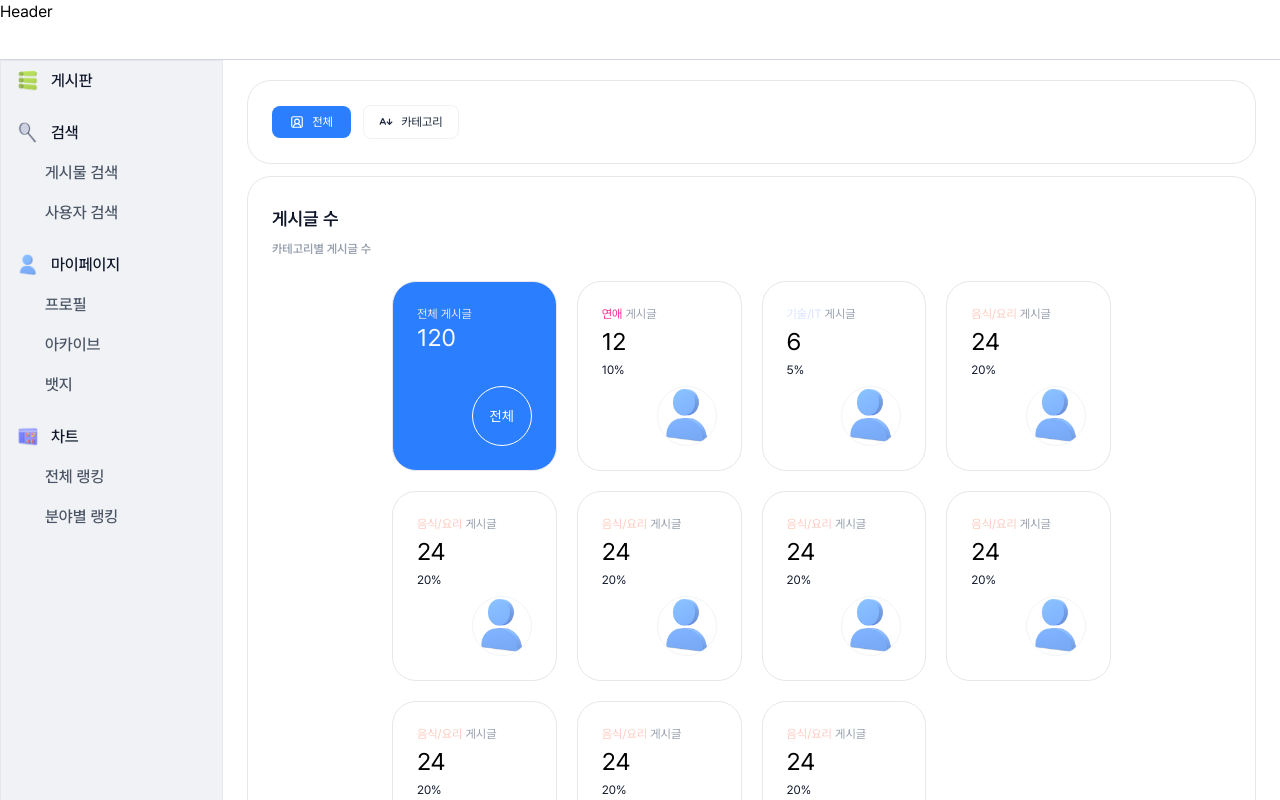
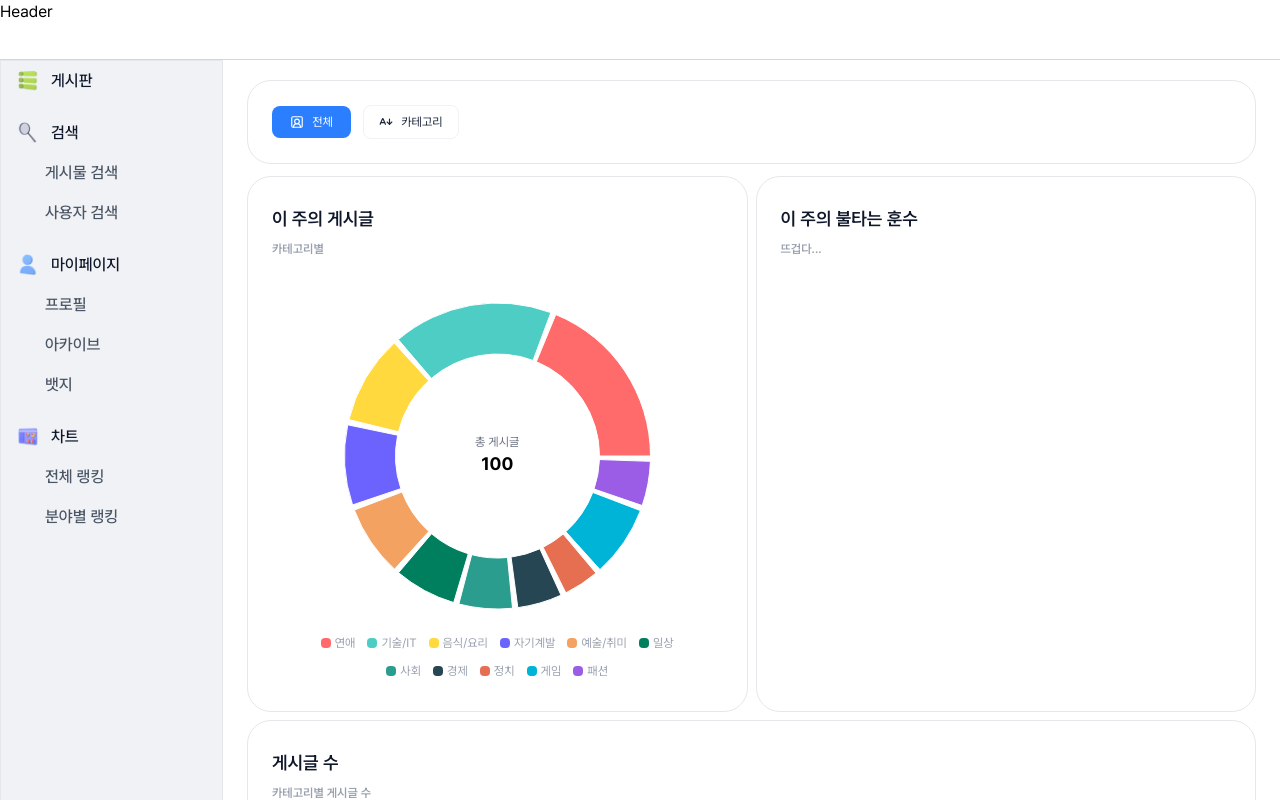
Before and after one commit to prgrms-fe-devcourse/FE7-PROJECT3-TEAM-2, a Next.js app: page /chart/all-rank in a window 1280 px wide. Shown: the top 800 px of the page. Built offline with nearby package versions, Linux system fonts and the light colour scheme.

Commit message:
feat: 카테고리별 통계 UI 및 이 주의 게시글 UI 추가

```diff
--- a/src/app/chart/all-rank/page.tsx
+++ b/src/app/chart/all-rank/page.tsx
@@ -1,5 +1,7 @@
 import AdoptStatsComponent from "@/components/chart/allRank/AdoptStatsComponent";
 import AllRankComponent from "@/components/chart/allRank/AllRankComponent";
+import WeeklyHotPostComponent from "@/components/chart/allRank/WeeklyHotPostComponent";
+import WeeklyPostByCategoryComponent from "@/components/chart/allRank/WeeklyPostByCategoryComponent";
 
 export default function page() {
   const postStats = {
@@ -33,11 +35,44 @@ export default function page() {
     ],
   };
 
+  const adoptStats = [
+    { name: "연애", 훈수: 100, 채택: 50 },
+    { name: "IT", 훈수: 100, 채택: 40 },
+    { name: "A", 훈수: 100, 채택: 30 },
+    { name: "B", 훈수: 100, 채택: 35 },
+    { name: "C", 훈수: 100, 채택: 45 },
+    { name: "D", 훈수: 100, 채택: 40 },
+    { name: "E", 훈수: 100, 채택: 38 },
+    { name: "F", 훈수: 100, 채택: 37 },
+    { name: "F", 훈수: 100, 채택: 37 },
+    { name: "F", 훈수: 100, 채택: 37 },
+    { name: "F", 훈수: 100, 채택: 37 },
+    { name: "F", 훈수: 100, 채택: 37 },
+  ];
+
+  const categoryData = [
+    { name: "연애", value: 20, color: "#FF6B6B" },
+    { name: "기술/IT", value: 18, color: "#4ECDC4" },
+    { name: "음식/요리", value: 10, color: "#FFD93D" },
+    { name: "자기계발", value: 9, color: "#6C63FF" },
+    { name: "예술/취미", value: 8, color: "#F4A261" },
+    { name: "일상", value: 7, color: "#007F5F" },
+    { name: "사회", value: 6, color: "#2A9D8F" },
+    { name: "경제", value: 5, color: "#264653" },
+    { name: "정치", value: 4, color: "#E76F51" },
+    { name: "게임", value: 8, color: "#00B4D8" },
+    { name: "패션", value: 5, color: "#9B5DE5" },
+  ];
+
   return (
     <div className="flex flex-col gap-2">
+      <div className="grid grid-cols-1 gap-2 sm:grid-cols-1 md:grid-cols-2 lg:grid-cols-2 xl:grid-cols-2 2xl:grid-cols-2">
+        <WeeklyPostByCategoryComponent data={categoryData} />
+        <WeeklyHotPostComponent />
+      </div>
       <AllRankComponent title="게시글" stats={postStats} />
       <AllRankComponent title="훈수" stats={commentStats} />
-      <AdoptStatsComponent />
+      <AdoptStatsComponent stats={adoptStats} />
     </div>
   );
 }
--- a/src/app/chart/category-rank/page.tsx
+++ b/src/app/chart/category-rank/page.tsx
@@ -1,3 +1,5 @@
+import CategoryRankComponent from "@/components/chart/categoryRank/CategoryRankComponent";
+
 export default function page() {
-  return <div>카테고리 랭킹</div>;
+  return <CategoryRankComponent />;
 }
--- a/src/components/chart/allRank/AdoptStatsComponent.tsx
+++ b/src/components/chart/allRank/AdoptStatsComponent.tsx
@@ -3,22 +3,15 @@
 import { Bar, BarChart, Cell, ResponsiveContainer as RsponsiveContain, Tooltip, XAxis } from "recharts";
 import ResponsiveContainer from "@/components/common/ResponsiveContainer";
 
-export default function AdoptStatsComponent() {
-  const data = [
-    { name: "연애", 훈수: 100, 채택: 50 },
-    { name: "IT", 훈수: 100, 채택: 40 },
-    { name: "A", 훈수: 100, 채택: 30 },
-    { name: "B", 훈수: 100, 채택: 35 },
-    { name: "C", 훈수: 100, 채택: 45 },
-    { name: "D", 훈수: 100, 채택: 40 },
-    { name: "E", 훈수: 100, 채택: 38 },
-    { name: "F", 훈수: 100, 채택: 37 },
-    { name: "F", 훈수: 100, 채택: 37 },
-    { name: "F", 훈수: 100, 채택: 37 },
-    { name: "F", 훈수: 100, 채택: 37 },
-    { name: "F", 훈수: 100, 채택: 37 },
-  ];
-
+export default function AdoptStatsComponent({
+  stats,
+}: {
+  stats: {
+    name: string;
+    훈수: number;
+    채택: number;
+  }[];
+}) {
   return (
     <ResponsiveContainer className="w-full px-6 py-7">
       {
@@ -28,9 +21,9 @@ export default function AdoptStatsComponent() {
             <span className="text-text-light text-xs font-semibold">훈수별 채택</span>
           </div>
           <div className="mx-auto h-[400px] w-11/12">
-            <RsponsiveContain className="h-[400px] w-full focus:outline-none">
+            <RsponsiveContain className="h-[400px] w-full">
               <BarChart
-                data={data}
+                data={stats}
                 width={100}
                 height={100}
                 barCategoryGap="25%"
@@ -49,7 +42,7 @@ export default function AdoptStatsComponent() {
                 {/* 전체 훈수 (연한 회색) */}
                 {/* 채택된 훈수 (진한 색상) */}
                 <Bar dataKey="채택" stackId="a" radius={[0, 0, 8, 8]} activeBar={false}>
-                  {data.map((_, i) => (
+                  {stats.map((_, i) => (
                     <Cell key={`cell-${i}`} fill="#007A55" />
                   ))}
                 </Bar>
--- a/src/components/chart/allRank/AllRankCard.tsx
+++ b/src/components/chart/allRank/AllRankCard.tsx
@@ -47,7 +47,6 @@ export default function AllRankCard({
         <div className="text-text-title text-xs">{category.percent}%</div>
       </div>
       <div className="flex w-full justify-end">
-        {/* 이미지 */}
         <CircleProfileImage src={test} alt="test" rounded="full" size="lg" className="cursor-none" />
       </div>
     </ResponsiveContainer>
--- a/src/components/chart/allRank/AllRankComponent.tsx
+++ b/src/components/chart/allRank/AllRankComponent.tsx
@@ -33,7 +33,7 @@ export default function AllRankComponent({
           </div>
           <div className="mx-auto grid w-3/4 grid-cols-1 gap-5 sm:grid-cols-1 md:grid-cols-2 lg:grid-cols-3 xl:grid-cols-4 2xl:grid-cols-5">
             <ResponsiveContainer className="bg-main col-span-1 p-6">
-              <div className="not-[]:flex mb-2 flex-col gap-1">
+              <div className="mb-2 flex flex-col gap-1">
                 <div className="text-xs text-gray-200">전체 {title}</div>
                 <div className="text-2xl text-gray-50">{stats.total}</div>
                 <span className="invisible text-xs">0%</span>
--- /dev/null
+++ b/src/components/chart/allRank/WeeklyHotPostComponent.tsx
@@ -0,0 +1,14 @@
+import ResponsiveContainer from "@/components/common/ResponsiveContainer";
+
+export default function WeeklyHotPostComponent() {
+  return (
+    <ResponsiveContainer className="w-full px-6 py-7">
+      <div className="flex flex-col">
+        <div className="mb-6 flex flex-col gap-2">
+          <span className="text-text-title text-lg font-semibold">이 주의 불타는 훈수</span>
+          <span className="text-text-light text-xs font-semibold">뜨겁다...</span>
+        </div>
+      </div>
+    </ResponsiveContainer>
+  );
+}
--- /dev/null
+++ b/src/components/chart/allRank/WeeklyPostByCategoryComponent.tsx
@@ -0,0 +1,76 @@
+"use client";
+
+import { Cell, Pie, PieChart, ResponsiveContainer as RsponsiveContain, Tooltip } from "recharts";
+import ResponsiveContainer from "@/components/common/ResponsiveContainer";
+
+type CategoryData = {
+  name: string;
+  value: number;
+  color: string;
+};
+
+interface Props {
+  data: CategoryData[];
+}
+
+export default function WeeklyPostByCategoryComponent({ data }: Props) {
+  const totalPosts = data.reduce((sum, d) => sum + d.value, 0);
+
+  return (
+    <ResponsiveContainer className="min-h-0 w-full px-6 py-7">
+      <div className="flex flex-col">
+        <div className="mb-6 flex flex-col gap-2">
+          <span className="text-text-title text-lg font-semibold">이 주의 게시글</span>
+          <span className="text-text-light text-xs font-semibold">카테고리별</span>
+        </div>
+      </div>
+      <div className="mx-auto h-fit w-11/12">
+        <div className="relative h-[350px] min-h-[300px] w-full min-w-0">
+          <RsponsiveContain width="100%" height="100%">
+            <PieChart>
+              <Pie
+                data={data}
+                dataKey="value"
+                nameKey="name"
+                width={100}
+                height={100}
+                cx="50%"
+                cy="50%"
+                innerRadius="60%"
+                outerRadius="90%"
+                paddingAngle={2}
+                stroke="#fff"
+              >
+                {data.map((d, index) => (
+                  <Cell key={`cell-${index}`} fill={d.color} />
+                ))}
+              </Pie>
+              <Tooltip
+                contentStyle={{
+                  borderRadius: "8px",
+                  backgroundColor: "#fff",
+                  border: "1px solid #ddd",
+                }}
+                formatter={(value, name) => [`${value}개`, name]}
+              />
+            </PieChart>
+          </RsponsiveContain>
+          <div className="absolute top-1/2 left-1/2 -translate-x-1/2 -translate-y-1/2 text-center">
+            <p className="text-xs text-gray-500">총 게시글</p>
+            <p className="text-lg font-bold">{totalPosts}</p>
+          </div>
+        </div>
+        {/* 중앙에 총 게시글 수 표시 */}
+
+        <div className="flex flex-wrap items-center justify-center gap-3 px-3 py-1 text-xs">
+          {data.map((d, i) => (
+            <div key={i} className="flex items-center gap-1">
+              <span className="inline-block h-2.5 w-2.5 rounded-sm" style={{ backgroundColor: d.color }}></span>
+              <span className="text-text-light">{d.name}</span>
+            </div>
+          ))}
+        </div>
+      </div>
+    </ResponsiveContainer>
+  );
+}
--- /dev/null
+++ b/src/components/chart/categoryRank/AdoptRatioChart.tsx
@@ -0,0 +1,58 @@
+"use client";
+
+import { PolarAngleAxis, RadialBar, RadialBarChart } from "recharts";
+
+interface Props {
+  label: string;
+  percentage: number;
+  color?: string;
+}
+
+export default function AdoptRatioChart({ label, percentage, color = "#007F5F" }: Props) {
+  const data = [
+    {
+      name: label,
+      value: percentage,
+      fill: color,
+    },
+  ];
+
+  return (
+    <div className="flex flex-col items-center justify-center">
+      {/* 상단 라벨 */}
+      <span className="mb-2 text-sm font-semibold text-gray-400">{label}</span>
+
+      {/* 원형 게이지 */}
+      <div className="relative">
+        <RadialBarChart
+          width={100}
+          height={100}
+          cx="50%"
+          cy="50%"
+          innerRadius="80%"
+          outerRadius="100%"
+          barSize={8}
+          startAngle={90}
+          endAngle={-270}
+          data={data}
+        >
+          {/* 배경 원 */}
+          <PolarAngleAxis type="number" domain={[0, 100]} angleAxisId={0} tick={false} />
+          <RadialBar
+            background={{
+              fill: "#f0f1f3", // 회색 배경 원
+            }}
+            dataKey="value"
+            cornerRadius={50}
+            fill={color}
+          />
+        </RadialBarChart>
+
+        {/* 가운데 % 텍스트 */}
+        <span className="absolute inset-0 flex items-center justify-center text-[15px] font-semibold text-gray-800">
+          {percentage}%
+        </span>
+      </div>
+    </div>
+  );
+}
--- /dev/null
+++ b/src/components/chart/categoryRank/CategoryRankCard.tsx
@@ -0,0 +1,37 @@
+import ResponsiveContainer from "@/components/common/ResponsiveContainer";
+import AdoptRatioChart from "./AdoptRatioChart";
+
+export default function CategoryRankCard() {
+  return (
+    <ResponsiveContainer className="col-span-1 flex min-h-[360px] flex-col gap-10 p-6">
+      <div className="flex flex-col gap-2">
+        <span className="text-text-light text-sm font-semibold">카테고리</span>
+        <span className="text-lg font-semibold text-pink-500">연애</span>
+      </div>
+      <div className="flex flex-col gap-2">
+        <div className="text-text-title mb-2 text-lg font-semibold">콘텐츠 수</div>
+        <div className="flex gap-18">
+          <div className="mb-2 flex flex-col gap-1">
+            <div className="text-text-title mb-2 text-sm font-semibold">게시글</div>
+            <div className="text-text-sub text-2xl">12</div>
+            <div className="text-text-title text-xs">전체의 10%</div>
+          </div>
+          <div className="mb-2 flex flex-col gap-1">
+            <div className="text-text-title mb-2 text-sm font-semibold">훈수</div>
+            <div className="text-text-sub text-2xl">65</div>
+            <div className="text-text-title text-xs">전체의 25%</div>
+          </div>
+        </div>
+      </div>
+      <div className="flex flex-col gap-2">
+        <div className="text-text-title mb-2 text-lg font-semibold">통계</div>
+        <div className="flex gap-10">
+          <AdoptRatioChart label="평균 훈수" percentage={60} color="#cfd4da" />
+          <AdoptRatioChart label="채택률" percentage={60} color="#f6339a" />
+          <AdoptRatioChart label="평균 뱃지" percentage={3} color="#f6339a" />
+          <AdoptRatioChart label="훈수별 채택 수" percentage={60} color="#f6339a" />
+        </div>
+      </div>
+    </ResponsiveContainer>
+  );
+}
```
Also changed, not shown: src/components/chart/categoryRank/CategoryRankComponent.tsx (added, +12 -0 lines).
